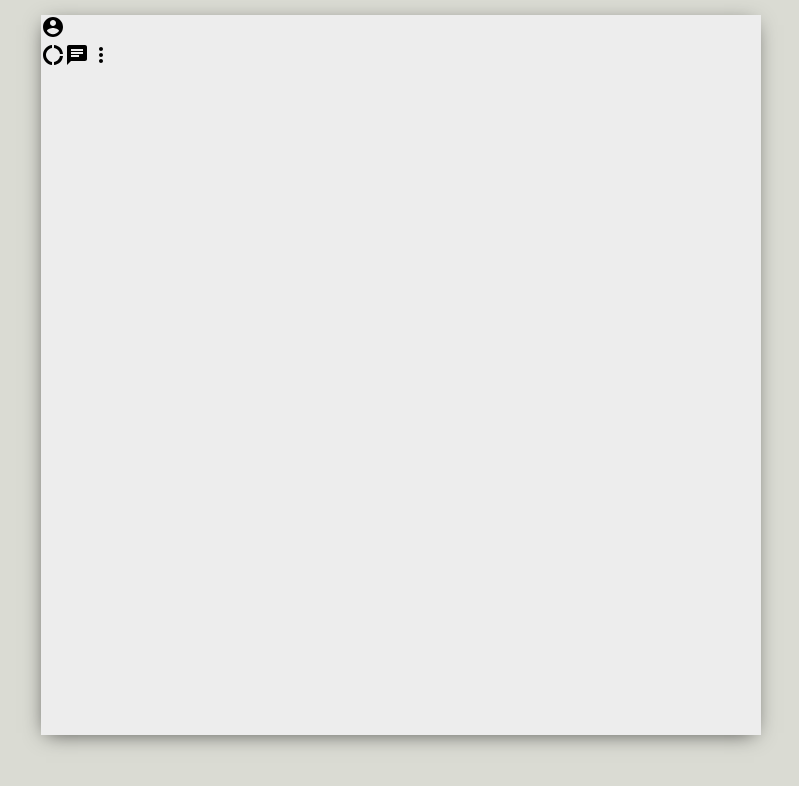
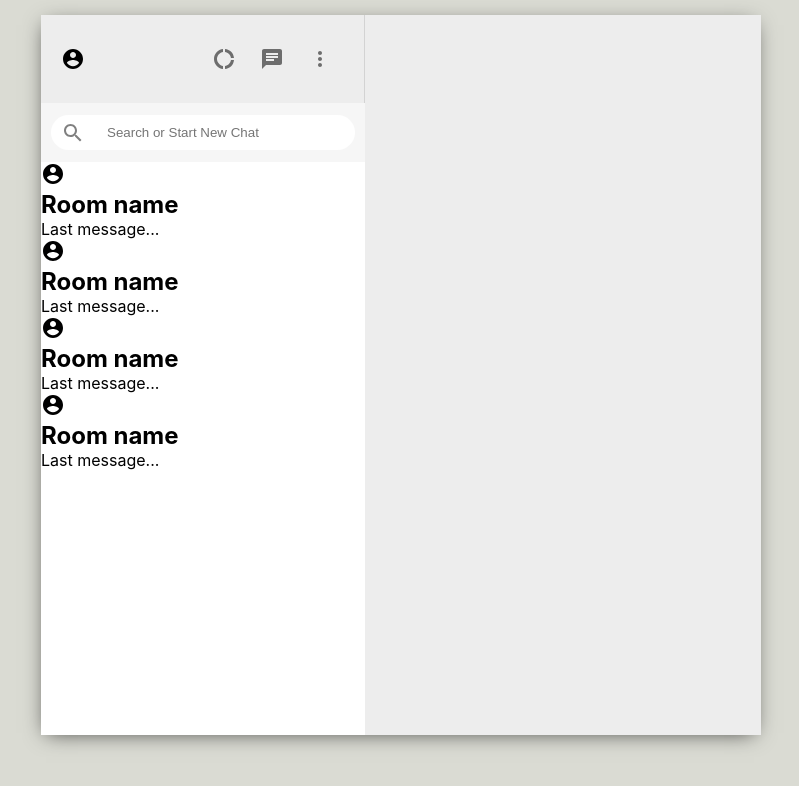
Before and after one commit to vishudhGupta/whatsapp-clone, a React (Create React App) app: page / in a window 1280 px wide. Shown: the top 786 px of the page, without its empty margins (239-1038 px from the left). Built offline with nearby package versions, Linux system fonts and the light colour scheme.

Commit message:
Header and Chat Section complete

```diff
--- a/src/Sidebar.css
+++ b/src/Sidebar.css
@@ -0,0 +1,54 @@
+.sidebar{
+        flex: 0.45;
+        display: flex;
+        flex-direction: column;
+}
+
+
+.sidebar_header{
+    display: flex;
+    justify-content: space-between;
+    align-items: center;
+    padding: 20px;
+    border-right: 1px solid lightgray;
+}
+.sidebar_headerRight{
+    display: flex;
+    align-items: center;
+    justify-content: space-between;
+    min-width: 10vw;
+}
+
+.sidebar_headerRight > .MuiSvgIcon-root {
+    margin-right: 2vw;
+    font-size: 24px !important;
+}
+.sidebar_search{
+    display: flex;
+    align-items: center;
+    background-color: #f6f6f6;
+    height: 39px;
+    padding: 10px;
+
+}
+.sidebar_searchContainer{
+    display: flex;
+    align-items: center;
+    background-color: white;
+    width: 100%;
+    height: 35px;
+    border-radius: 20px;
+}
+.sidebar_searchContainer > input{
+    border: none;
+    margin-left: 10px;
+}
+.sidebar_searchContainer > .MuiSvgIcon-root{
+    color: gray;
+    padding: 10px;
+}
+.sidebar_chats{
+    background-color: white;
+    flex: 1;
+    overflow: scroll;
+}
--- a/src/Sidebar.js
+++ b/src/Sidebar.js
@@ -2,24 +2,41 @@
 import DonutLargeIcon from '@material-ui/icons/DonutLarge';
 import ChatIcon from '@material-ui/icons/Chat';
 import MoreVertIcon from '@material-ui/icons/MoreVert';
-import React from 'react'
-import './Sidebar.css'
+import React from 'react';
+import IconButton from '@material-ui/core/IconButton';
+import './Sidebar.css';
+import SearchOutlinedIcon from '@material-ui/icons/SearchOutlined';
+import SidebarChat from './SidebarChat';
 function Sidebar() {
   return (
     <div className="sidebar">
       <div className="sidebar_header">
         <AccountCircleIcon />
         <div className="sidebar_headerRight">
+          <IconButton>
             <DonutLargeIcon />
+          </IconButton>
+          <IconButton>
             <ChatIcon />
+          </IconButton>
+          <IconButton>
             <MoreVertIcon />
+          </IconButton>
         </div>
       </div>
       <div className="sidebar_search">
-
+        <div className="sidebar_searchContainer">
+          <SearchOutlinedIcon />
+          <input placeholder="Search or Start New Chat" type="text" />
+        </div>
 
       </div>
-
+      <div className="sidebar_chats">
+        <SidebarChat />
+        <SidebarChat />
+        <SidebarChat />
+        <SidebarChat />
+      </div>
 
     </div>
   )
--- /dev/null
+++ b/src/SidebarChat.js
@@ -0,0 +1,18 @@
+import React from 'react';
+import AccountCircleIcon from '@material-ui/icons/AccountCircle';
+import './SidebarChat.css'
+function SidebarChat() {
+  return (
+    <div>
+      <div className="sidebarChat">
+      <AccountCircleIcon  />
+      <div className="sidebarChat_info">
+        <h2>Room name</h2>
+        <p>Last message...</p>
+      </div>
+      </div>
+    </div>
+  )
+}
+
+export default SidebarChat
```
Also changed, not shown: src/SidebarChat.css (added). Lines whose indentation alone changed are shown as unchanged.
